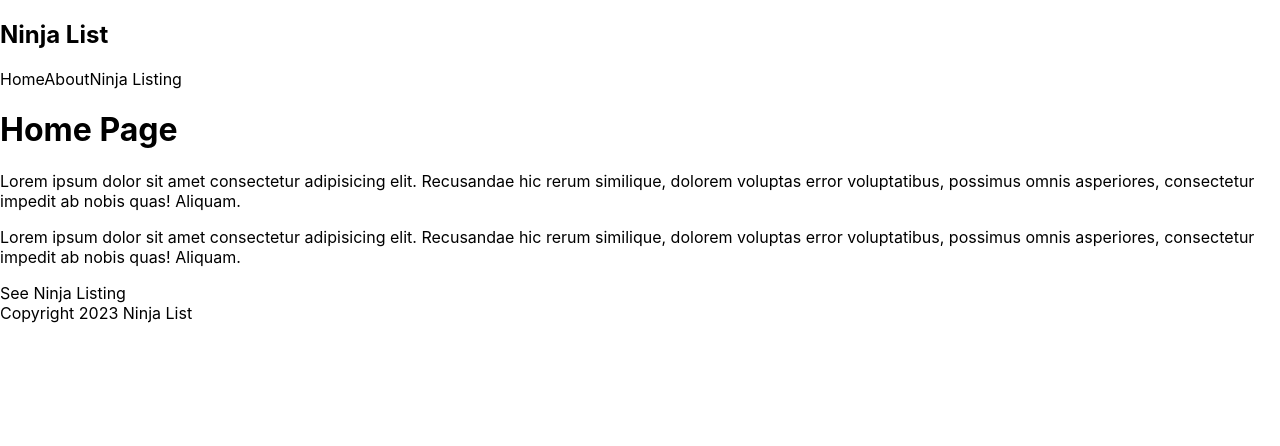
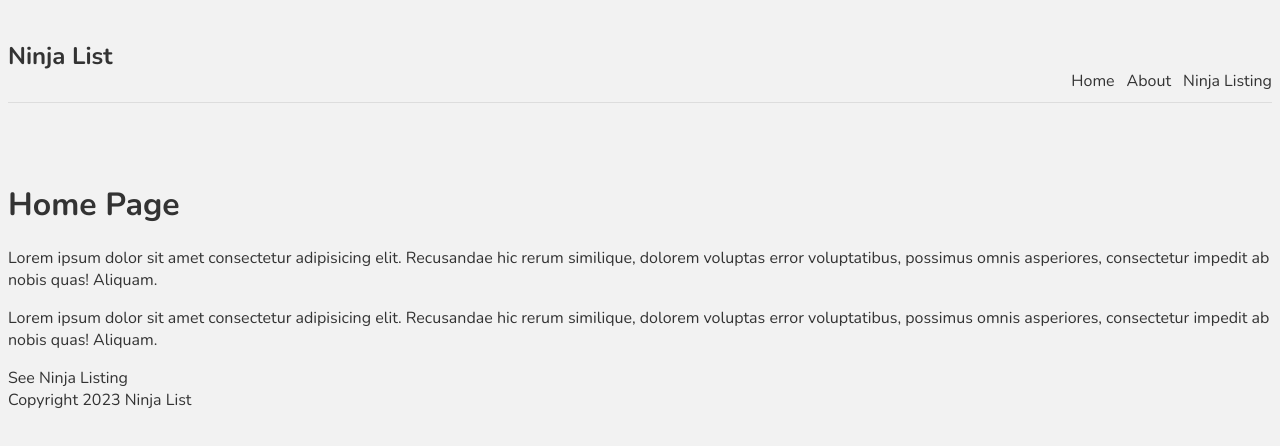
Before and after one commit to Officialibn1/Next-Js-Practice, a Next.js app: page / in a window 1280 px wide. Shown: the top 446 px of the page. Built offline with nearby package versions, Linux system fonts and the light colour scheme.

Commit message:
Styled Import

```diff
--- a/components/Layout.jsx
+++ b/components/Layout.jsx
@@ -1,4 +1,5 @@
 import Navbar from "./Navbar";
+import Footer from "./Footer";
 
 const Layout = ({ children }) => {
     return (
--- a/pages/_app.js
+++ b/pages/_app.js
@@ -1,7 +1,12 @@
+import Layout from '../components/Layout'
 import '../styles/globals.css'
 
 function MyApp({ Component, pageProps }) {
-  return <Component {...pageProps} />
+  return (
+    <Layout>
+      <Component {...pageProps} />
+    </Layout>
+  )
 }
 
 export default MyApp
--- a/pages/index.jsx
+++ b/pages/index.jsx
@@ -1,14 +1,10 @@
 import Head from 'next/head'
 import Link from 'next/link'
-import Footer from '../components/Footer'
-import Navbar from '../components/Navbar'
 import styles from '../styles/Home.module.css'
 
 export default function Home() {
   return (
    <div>
-
-      <Navbar />
 
       <h1>Home Page</h1>
 
@@ -18,8 +14,6 @@
 
       <Link href='/ninjas'>See Ninja Listing</Link>
 
-      <Footer />
-
    </div>
   )
 }
--- a/styles/globals.css
+++ b/styles/globals.css
@@ -1,16 +1,37 @@
-html,
+@import url('https://fonts.googleapis.com/css2?family=Nunito:wght@300;400;600;700&display=swap');
+
 body {
-  padding: 0;
-  margin: 0;
-  font-family: -apple-system, BlinkMacSystemFont, Segoe UI, Roboto, Oxygen,
-    Ubuntu, Cantarell, Fira Sans, Droid Sans, Helvetica Neue, sans-serif;
+  background: #f2f2f2;
+  color: #333;
+  font-family: "Nunito";
 }
-
 a {
-  color: inherit;
+  color: #333;
   text-decoration: none;
 }
-
-* {
-  box-sizing: border-box;
+.content {
+  max-width: 960px;
+  margin: 0 auto;
 }
+nav {
+  margin: 10px auto 80px;
+  padding: 10px 0;
+  display: flex;
+  justify-content: flex-end;
+  align-items: flex-end;
+  border-bottom: 1px solid #ddd;
+}
+nav a {
+  margin-left: 12px;
+}
+nav .logo {
+  margin-right: auto;
+}
+footer {
+  display: block;
+  text-align: center;
+  padding: 30px 0;
+  margin-top: 60px;
+  color: #777;
+  border-top: 1px solid #eaeaea;
+}
```
